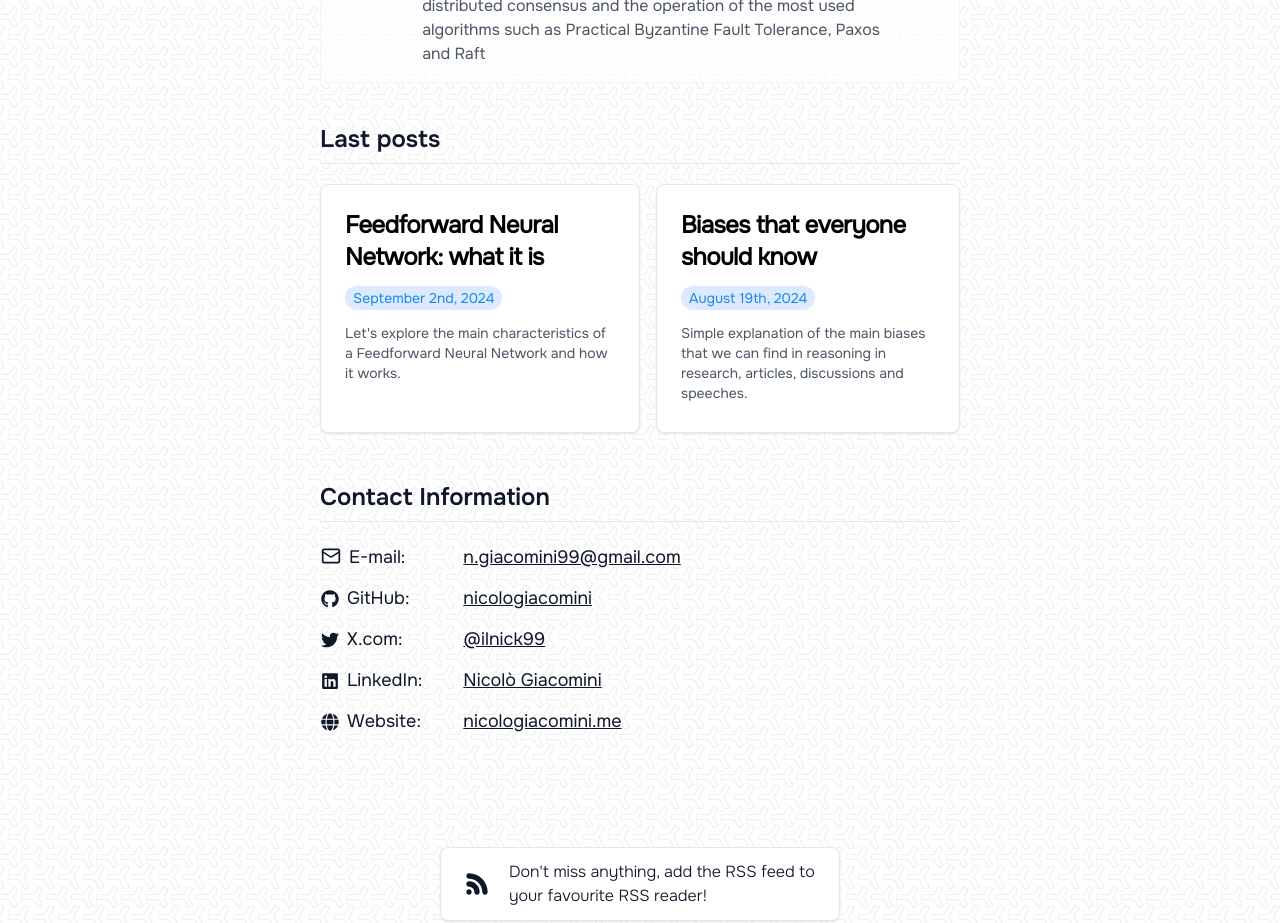
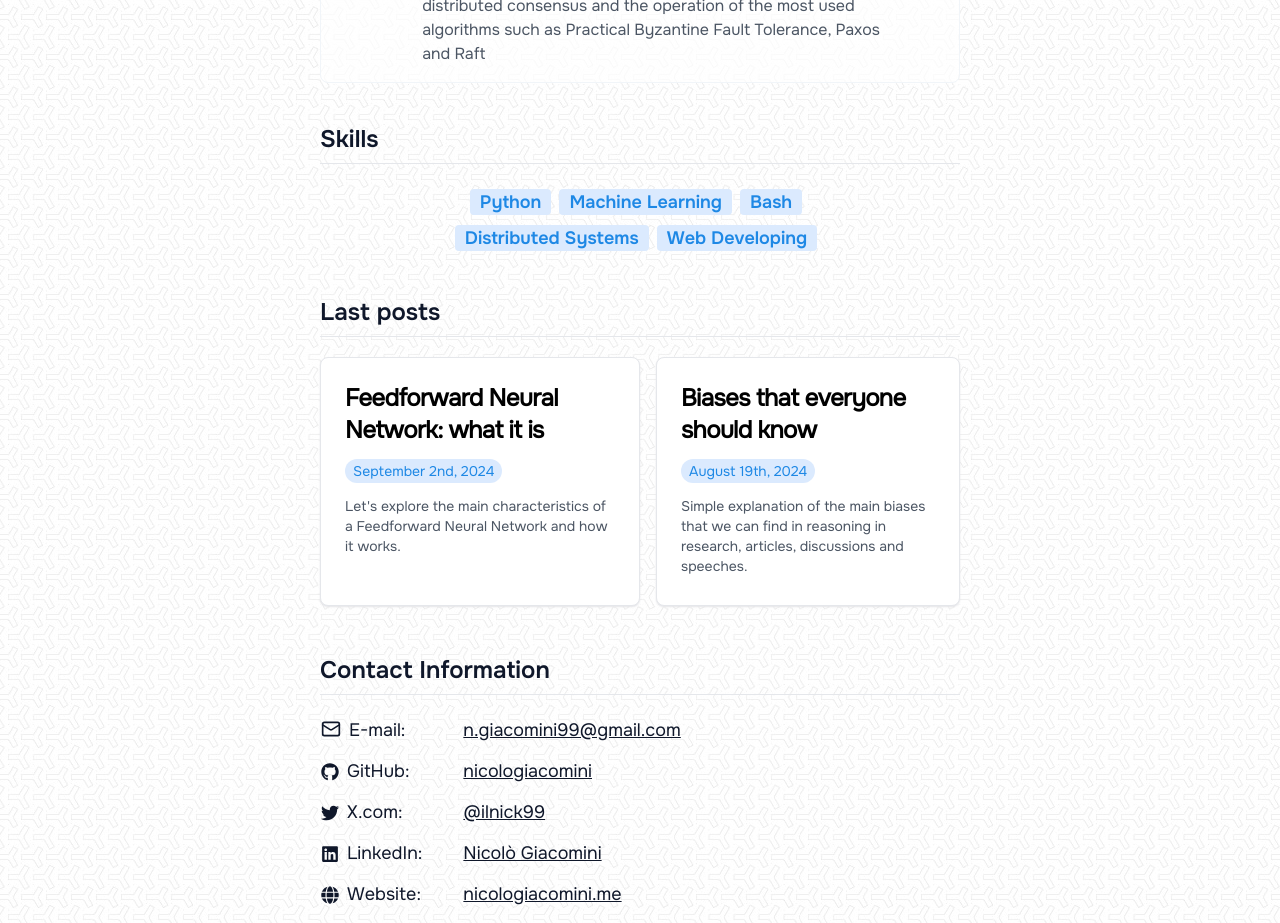
Before and after one commit to nicologiacomini/nicologiacomini.me, a Next.js app: page / in a window 1280 px wide. Shown: the part 1020-1943 px from the top of the page. Built offline with nearby package versions, Linux system fonts and the light colour scheme.

Commit message:
add skills

```diff
--- a/src/app/page.tsx
+++ b/src/app/page.tsx
@@ -52,6 +52,20 @@ export default async function Home() {
             <ExperienceCard company="Universitat Politècnica de Catalunya (UPC)" position="Master in Innovation and Research in Informatics" dates="in progress" description={["Specialization in Computer Network and Distributed Systems"]} linkCompany="https://www.fib.upc.edu/ca" img="/experience/upc.jpg"/>
 
             <ExperienceCard company="University of Brescia (UNIBS)" position="Bachelor's Degree in Computer Science Engineering" dates="2023" description={["Thesis: Algorithms and Consensus Protocols in Distributed Systems","Description: This thesis is the study concerning the principles of distributed consensus and the operation of the most used algorithms such as Practical Byzantine Fault Tolerance, Paxos and Raft"]} linkCompany="https://www.unibs.it/it" img="/experience/unibs.jpg"/>
+
+        </section>
+
+        <section className="mb-10">
+          <h1 className="text-2xl font-[Onest-Bold] mb-1">Skills</h1>
+          <hr className="h-px bg-gray-200 border-0 dark:bg-gray-500 mb-5 mt-2" />
+          <div className="text-center leading-9">
+          <span className="bg-background-date text-date-color text-md font-[Onest-Bold] me-2 px-2.5 py-0.5 rounded">Python</span>
+          <span className="bg-background-date text-date-color text-md font-[Onest-Bold] me-2 px-2.5 py-0.5 rounded">Machine Learning</span>
+          <span className="bg-background-date text-date-color text-md font-[Onest-Bold] me-2 px-2.5 py-0.5 rounded">Bash</span><br/>
+          <span className="bg-background-date text-date-color text-md font-[Onest-Bold] me-2 px-2.5 py-0.5 rounded">Distributed Systems</span>
+          <span className="bg-background-date text-date-color text-md font-[Onest-Bold] me-2 px-2.5 py-0.5 rounded">Web Developing</span>
+
+          </div>
 
         </section>
 
```
